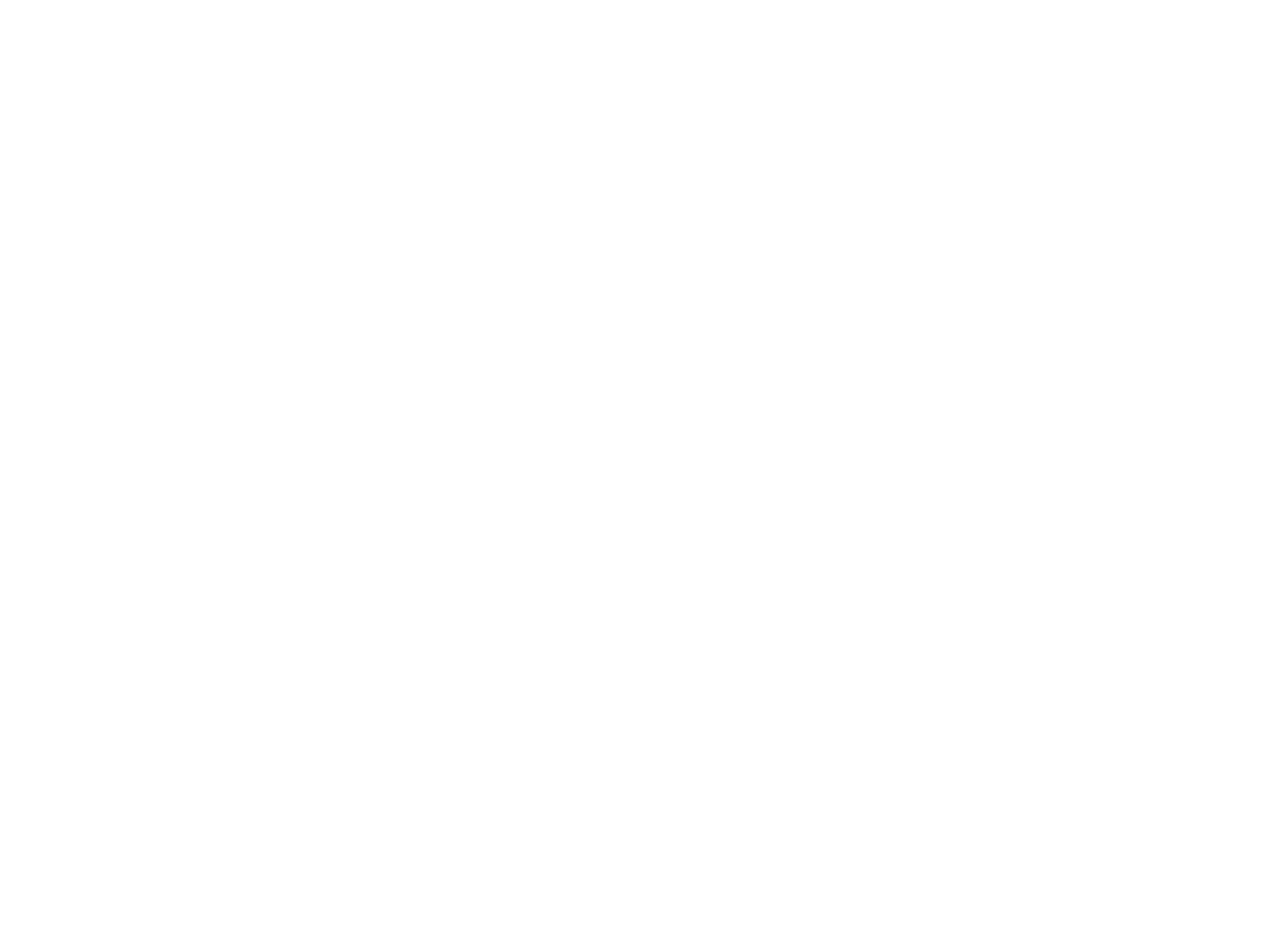
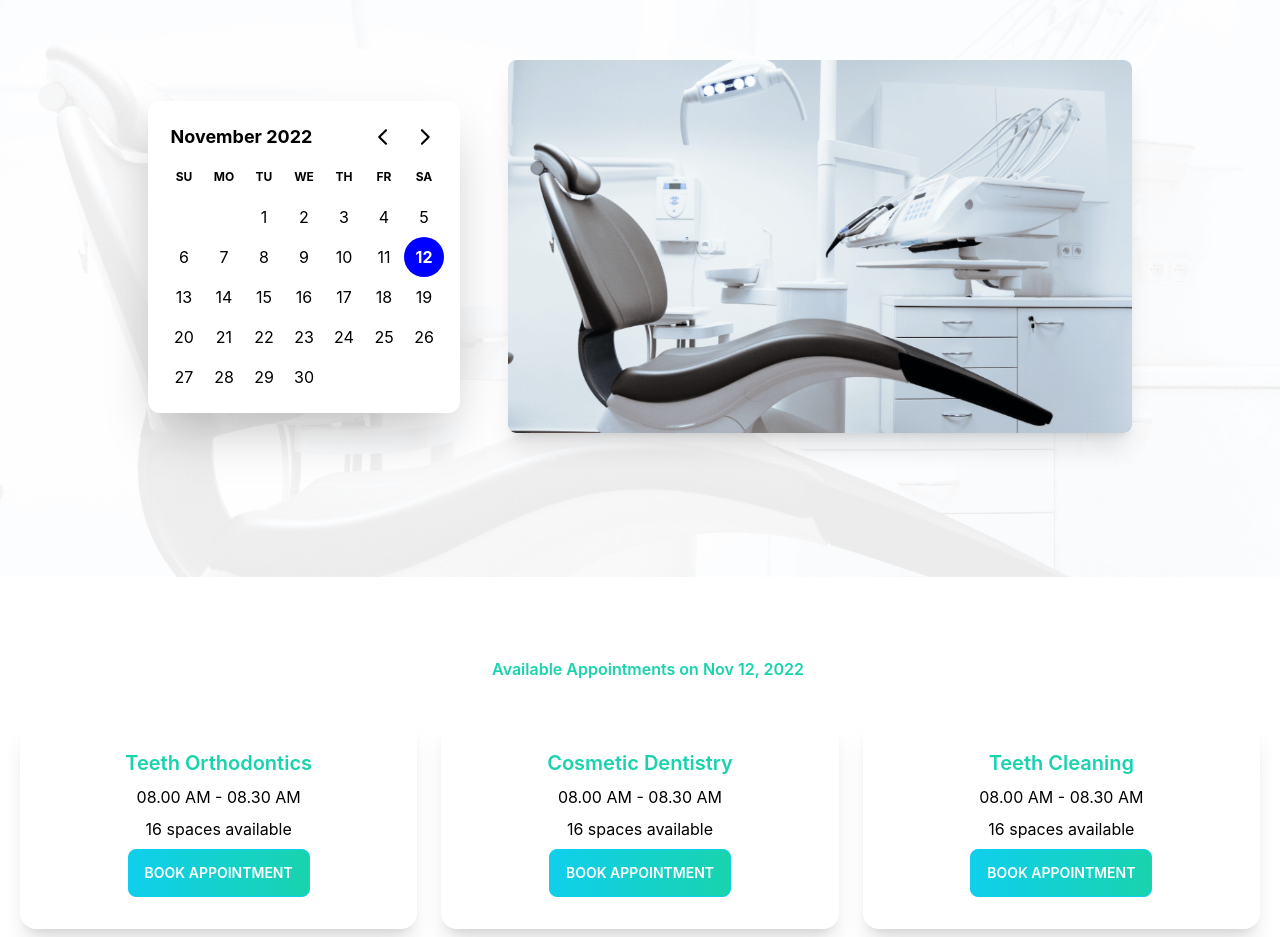
Before and after one commit to Sayem92/doctors-portal, a React (Create React App) app: page /appointment in a window 1280 px wide. Before the commit this address had no page. Shown: the part 160-1097 px from the top of the page. Before the commit the page ends 800 px from the top, so only its background shows below. Built offline with nearby package versions, Linux system fonts and the light colour scheme.

Commit message:
add appointment option show

```diff
--- a/package.json
+++ b/package.json
@@ -7,7 +7,9 @@
     "@testing-library/react": "^13.4.0",
     "@testing-library/user-event": "^13.5.0",
     "daisyui": "^2.39.1",
+    "date-fns": "^2.29.3",
     "react": "^18.2.0",
+    "react-day-picker": "^8.3.6",
     "react-dom": "^18.2.0",
     "react-router-dom": "^6.4.3",
     "react-scripts": "5.0.1",
--- /dev/null
+++ b/public/appointmentOptions.json
@@ -0,0 +1,118 @@
+[
+    {
+      "_id": 1,
+      "name": "Teeth Orthodontics",
+      "slots": [
+        "08.00 AM - 08.30 AM",
+        "08.30 AM - 09.00 AM",
+        "09.00 AM - 9.30 AM",
+        "09.30 AM - 10.00 AM",
+        "10.00 AM - 10.30 AM",
+        "10.30 AM - 11.00 AM",
+        "11.00 AM - 11.30 AM",
+        "11.30 AM - 12.00 AM",
+        "1.00 PM - 1.30 PM",
+        "1.30 PM - 2.00 PM",
+        "2.00 PM - 2.30 PM",
+        "2.30 PM - 3.00 PM",
+        "3.00 PM - 3.30 PM",
+        "3.30 PM - 4.00 PM",
+        "4.00 PM - 4.30 PM",
+        "4.30 PM - 5.00 PM"
+      ]
+    },
+    {
+      "_id": 2,
+      "name": "Cosmetic Dentistry",
+      "slots": [
+        "08.00 AM - 08.30 AM",
+        "08.30 AM - 09.00 AM",
+        "09.00 AM - 9.30 AM",
+        "09.30 AM - 10.00 AM",
+        "10.00 AM - 10.30 AM",
+        "10.30 AM - 11.00 AM",
+        "11.00 AM - 11.30 AM",
+        "11.30 AM - 12.00 AM",
+        "1.00 PM - 1.30 PM",
+        "1.30 PM - 2.00 PM",
+        "2.00 PM - 2.30 PM",
+        "2.30 PM - 3.00 PM",
+        "3.00 PM - 3.30 PM",
+        "3.30 PM - 4.00 PM",
+        "4.00 PM - 4.30 PM",
+        "4.30 PM - 5.00 PM"
+      ]
+    },
+    {
+      "_id": 3,
+      "name": "Teeth Cleaning",
+      "slots": [
+        "08.00 AM - 08.30 AM",
+        "08.30 AM - 09.00 AM",
+        "09.00 AM - 9.30 AM",
+        "09.30 AM - 10.00 AM",
+        "10.00 AM - 10.30 AM",
+        "10.30 AM - 11.00 AM",
+        "11.00 AM - 11.30 AM",
+        "11.30 AM - 12.00 AM",
+        "1.00 PM - 1.30 PM",
+        "1.30 PM - 2.00 PM",
+        "2.00 PM - 2.30 PM",
+        "2.30 PM - 3.00 PM",
+        "3.00 PM - 3.30 PM",
+        "3.30 PM - 4.00 PM",
+        "4.00 PM - 4.30 PM",
+        "4.30 PM - 5.00 PM"
+      ]
+    },
+    {
+      "_id": 4,
+      "name": "Cavity Protection",
+      "slots": [
+        "08.00 AM - 08.30 AM",
+        "08.30 AM - 09.00 AM",
+        "09.00 AM - 9.30 AM",
+        "09.30 AM - 10.00 AM",
+        "10.00 AM - 10.30 AM",
+        "10.30 AM - 11.00 AM",
+        "11.00 AM - 11.30 AM",
+        "11.30 AM - 12.00 AM",
+        "1.00 PM - 1.30 PM",
+        "1.30 PM - 2.00 PM",
+        "2.00 PM - 2.30 PM",
+        "2.30 PM - 3.00 PM",
+        "3.00 PM - 3.30 PM",
+        "3.30 PM - 4.00 PM",
+        "4.00 PM - 4.30 PM",
+        "4.30 PM - 5.00 PM"
+      ]
+    },
+    {
+      "_id": 5,
+      "name": "Pediatric Dental",
+      "slots": [
+      ]
+    },
+    {
+      "_id": 6,
+      "name": "Oral Surgery",
+      "slots": [
+        "08.00 AM - 08.30 AM",
+        "08.30 AM - 09.00 AM",
+        "09.00 AM - 9.30 AM",
+        "09.30 AM - 10.00 AM",
+        "10.00 AM - 10.30 AM",
+        "10.30 AM - 11.00 AM",
+        "11.00 AM - 11.30 AM",
+        "11.30 AM - 12.00 AM",
+        "1.00 PM - 1.30 PM",
+        "1.30 PM - 2.00 PM",
+        "2.00 PM - 2.30 PM",
+        "2.30 PM - 3.00 PM",
+        "3.00 PM - 3.30 PM",
+        "3.30 PM - 4.00 PM",
+        "4.00 PM - 4.30 PM",
+        "4.30 PM - 5.00 PM"
+      ]
+    }
+  ]
--- /dev/null
+++ b/src/Pages/Appointment/Appointment/Appointment.js
@@ -0,0 +1,22 @@
+import React, { useState } from 'react';
+import AppointmentBanner from '../AppointmentBanner/AppointmentBanner';
+import AvailableAppointments from '../AvailableAppointments/AvailableAppointments';
+
+const Appointment = () => {
+    // lift-up-the-state------
+    const [selectedDate, setSelectedDate] = useState(new Date());
+
+    return (
+        <div>
+            <AppointmentBanner
+                selectedDate={selectedDate}
+                setSelectedDate={setSelectedDate}
+            ></AppointmentBanner>
+            <AvailableAppointments
+                selectedDate={selectedDate}
+            ></AvailableAppointments>
+        </div>
+    );
+};
+
+export default Appointment;
--- /dev/null
+++ b/src/Pages/Appointment/AppointmentBanner/AppointmentBanner.js
@@ -0,0 +1,31 @@
+import React from 'react';
+import chair from '../../../assets/images/chair.png';
+import bg from '../../../assets/images/bg.png';
+import { DayPicker } from 'react-day-picker';
+
+
+const AppointmentBanner = ({ selectedDate, setSelectedDate }) => {
+
+
+
+    return (
+        <header className=' my-3'>
+            <div style={{ backgroundImage: `url(${bg})` }}
+                className="lg:py-32 hero text-black">
+                <div className="hero-content flex-col lg:flex-row-reverse">
+                    <img src={chair} className="lg:w-1/2 rounded-lg shadow-xl" alt='dentist chair' />
+
+                    <div className='lg:mr-8 mt-5 shadow-2xl bg-white rounded-xl'>
+                        <DayPicker
+                            mode='single'
+                            selected={selectedDate}
+                            onSelect={setSelectedDate}
+                        />
+                    </div>
+                </div>
+            </div>
+        </header>
+    );
+};
+
+export default AppointmentBanner;
--- /dev/null
+++ b/src/Pages/Appointment/AvailableAppointments/AppointmentOption.js
@@ -0,0 +1,21 @@
+import React from 'react';
+
+const AppointmentOption = ({ appointmentOption }) => {
+    const { name, slots } = appointmentOption;
+
+    return (
+        <div className="card  shadow-xl">
+            <div className="card-body text-center text-black">
+                <h2 className="card-title justify-center  text-secondary">{name}</h2>
+                <p>{slots.length > 0 ? slots[0] : 'Try Another Day'}</p>
+                <p>{slots.length} {slots.length > 1 ? "spaces" : 'space'} available</p>
+                <div className="card-actions justify-center">
+                    <button
+                        className="btn btn-primary bg-gradient-to-r from-primary to-secondary text-white">Book Appointment</button>
+                </div>
+            </div>
+        </div>
+    );
+};
+
+export default AppointmentOption;
--- /dev/null
+++ b/src/Pages/Appointment/AvailableAppointments/AvailableAppointments.js
@@ -0,0 +1,36 @@
+import { format } from 'date-fns';
+import React from 'react';
+import { useEffect } from 'react';
+import { useState } from 'react';
+import AppointmentOption from './AppointmentOption';
+
+const AvailableAppointments = ({ selectedDate }) => {
+    const [appointmentOptions, setAppointmentOptions] = useState([])
+
+    useEffect(() => {
+        fetch('appointmentOptions.json')
+            .then(res => res.json())
+            .then(data => setAppointmentOptions(data))
+    }, [])
+
+    return (
+        <section className='my-5 mb-36 lg:mt-20'>
+
+            <p className='ml-4 text-center text-secondary font-semibold'>Available Appointments on {format(selectedDate, "PP")}</p>
+
+            {/* options appointment  */}
+
+            <div className='mt-9 grid grid-cols-1 md:grid-cols-2 lg:grid-cols-3 gap-6 ml-5 md:mx-5'>
+                {
+                    appointmentOptions.map(option => <AppointmentOption
+                        key={Math.random() * 10}
+                        appointmentOption={option}
+                    ></AppointmentOption>)
+                }
+            </div>
+
+        </section>
+    );
+};
+
+export default AvailableAppointments;
--- a/src/Pages/Home/Banner/Banner.js
+++ b/src/Pages/Home/Banner/Banner.js
@@ -8,7 +8,7 @@
 
     return (
         <div
-        className="hero  text-black rounded-lg "
+        className="hero lg:my-24 text-black rounded-lg "
         style={{ backgroundImage: `url(${bg})`}}
         >
 
--- a/src/Pages/Home/Home/Home.js
+++ b/src/Pages/Home/Home/Home.js
@@ -14,6 +14,9 @@
             <Services></Services>
             <MakeAppointment></MakeAppointment>
             <Testimonial></Testimonial>
+
+            {/* contacts baki ---------- */}
+
         </div>
     );
 };
--- a/src/Routes/Routes/Routes.js
+++ b/src/Routes/Routes/Routes.js
@@ -1,6 +1,7 @@
 import { createBrowserRouter } from "react-router-dom";
 import Login from "../../Form/Login";
 import Main from "../../layout/Main";
+import Appointment from "../../Pages/Appointment/Appointment/Appointment";
 import Home from "../../Pages/Home/Home/Home";
 
 export const routes = createBrowserRouter([
@@ -16,6 +17,10 @@
                 path: '/login',
                 element: <Login></Login>
             },
+            {
+                path: '/appointment',
+                element: <Appointment></Appointment>
+            },
         ]
     }
 ])
--- a/src/index.js
+++ b/src/index.js
@@ -3,6 +3,9 @@
 import './index.css';
 import App from './App';
 import reportWebVitals from './reportWebVitals';
+// day picker
+import 'react-day-picker/dist/style.css';
+
 
 const root = ReactDOM.createRoot(document.getElementById('root'));
 root.render(
```
Also changed, not shown: 1 other file (tests, documents, lock files or other folders).
